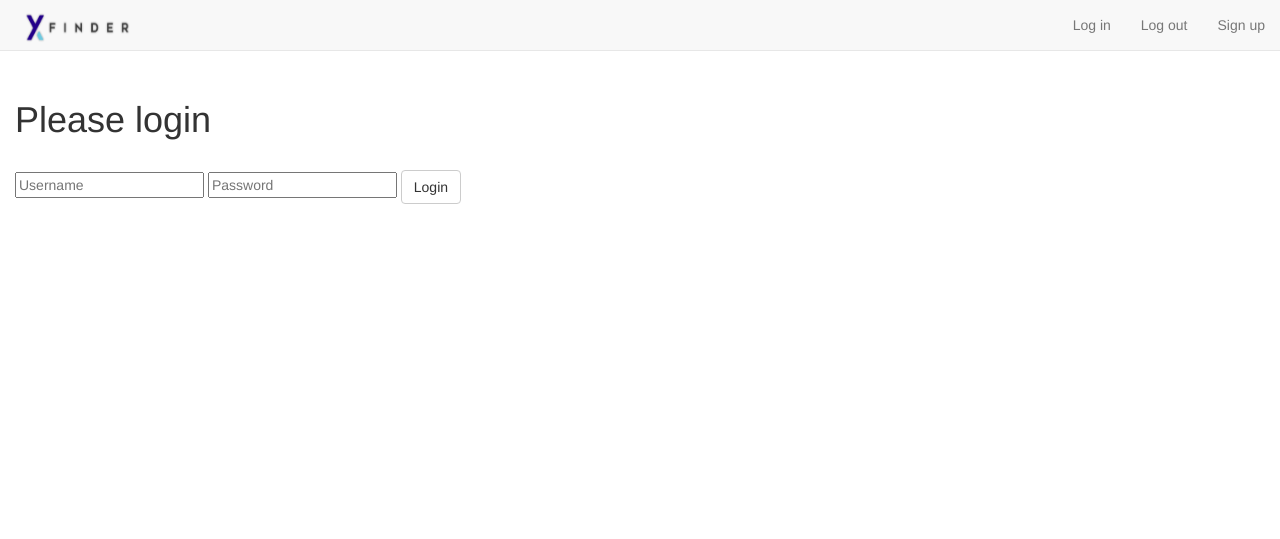
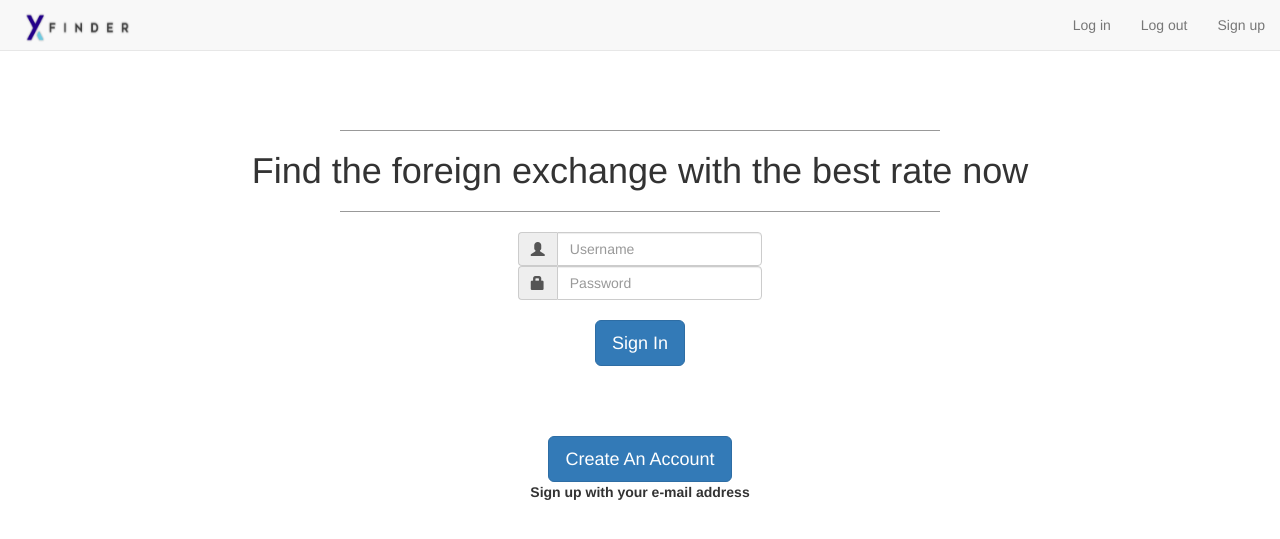
Before and after one commit to budiryan/finnoobs, a Flask app: page /login in a window 1280 px wide. Shown: the top 539 px of the page. Run offline with Flask 2, Linux system fonts and the light colour scheme; data comes from the database, SQL or seed files in the repository; some libraries are stand-ins or nearby versions.

Commit message:
UI for signin and signup

```diff
--- a/app/static/style.css
+++ b/app/static/style.css
@@ -107,3 +107,27 @@ body {
     background: #FFF1;
     background: rgba(0,0,0,0);
 }
+
+@media screen and (max-width:1000px) {
+    .box:after {
+        content: '';
+        display: table;
+        clear: both;
+    }
+}
+
+.bawah {
+  padding-top: 0px;
+}
+
+.box {
+    margin-bottom: 20px;
+    padding: 30px 15px;
+    background: #fff;
+    background: rgba(255,255,255,0.65);
+}
+
+hr {
+    max-width: 600px;
+    border-color: #999999;
+}
--- a/app/templates/login.html
+++ b/app/templates/login.html
@@ -9,7 +9,7 @@ stored in a template argument named form -->
     <br>
     <br>
     <br>
-    <div class="container">
+<!--     <div class="container">
       <h1>Please login</h1>
       <br>
       <form name="login" method="post">
@@ -22,5 +22,57 @@ stored in a template argument named form -->
       {% if error %}
         <p class="error"><strong>Error:</strong> {{ error }}
       {% endif %}
+    </div> -->
+
+    <div class = "container">
+      <div class = "row bawah">
+        <div class = "col-lg-2"></div>
+        <div class = "col-lg-8">
+        <div class = "box">
+          <div class = "row">
+            <div class = "col-lg-12 text-center">
+              <hr>
+              <h1> Find the foreign exchange with the best rate now </h1>
+              <hr>
+            </div>
+          </div>
+          <div class = "row">
+            <div class = "col-md-4"> </div>
+            <div class = "col-md-4">
+              <form name="login" method="post">
+                <div class = "input-group">
+                  <span class = "input-group-addon"> <i class = "glyphicon glyphicon-user"> </i> </span>
+                  <input id = "username" value="{{request.form.username }}" type = "text" class = "form-control" name = "username" placeholder = "Username">
+                </div>
+            </div>
+            <div class = "col-md-4"> </div>
+          </div>
+          <div class = "row">
+            <div class = "col-md-4"> </div>
+            <div class = "col-md-4">
+                <div class = "input-group">
+                  <span class = "input-group-addon"> <i class = "glyphicon glyphicon-lock"> </i> </span>
+                  <input id = "pw" type = "password" class = "form-control" name = "pw" placeholder = "Password" value="{{
+          request.form.password }}">
+                </div>
+            </div>
+            <div class = "col-md-4"> </div>
+          </div>
+          <div class = "row text-center">
+              <br>
+              <button class = "btn btn-primary btn-lg" type="submit" value="Login"> Sign In </button>
+          </div>
+        </div>
+        <div class = "text-center">
+          <br>
+          <a href="/signup"><button type = "button" class = "btn btn-primary round btn-lg"> Create An Account </button></a>
+          <br> <strong>Sign up with your e-mail address</strong>
+        </div>
+        </form>
+      </div>
+      <div row = "col-lg-4"></div>
     </div>
+
+  </div>
+
 {% endblock %}
```
Also changed, not shown: app/templates/signup.html (+63 -1 lines).
